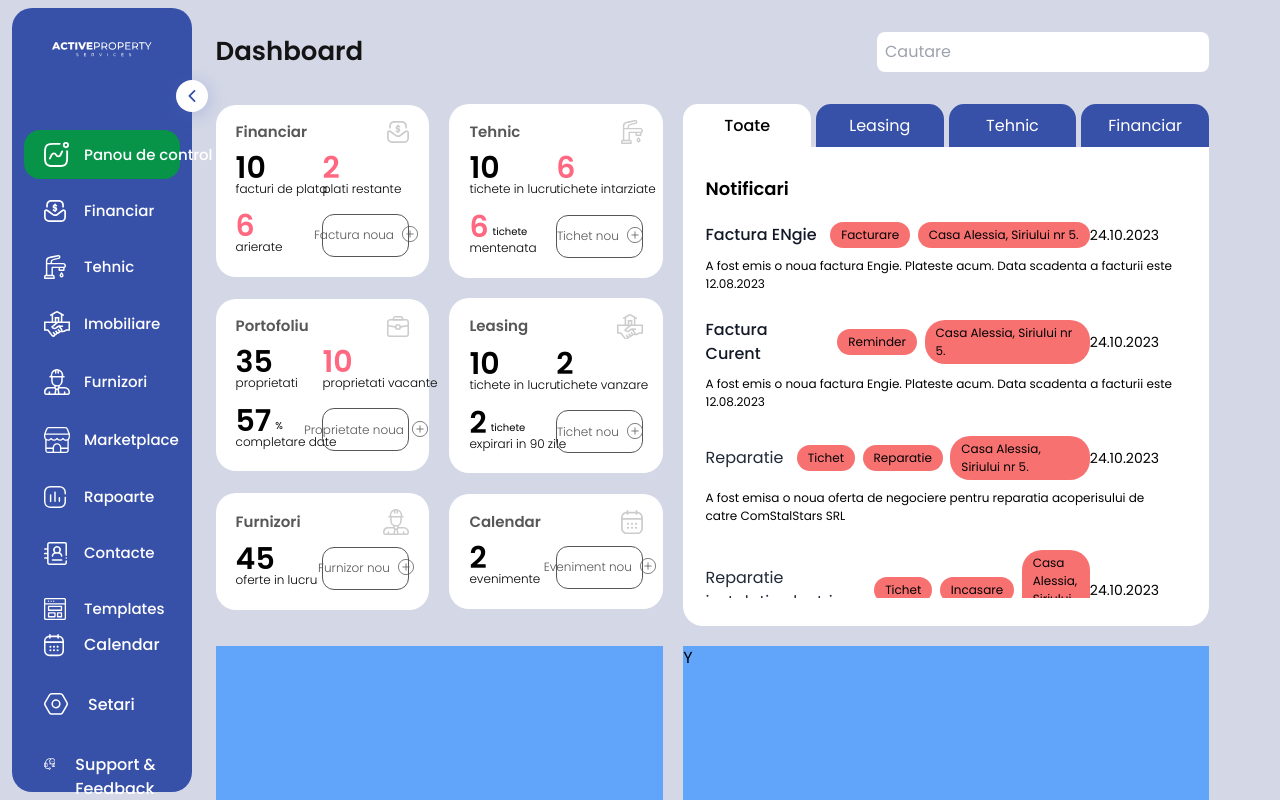
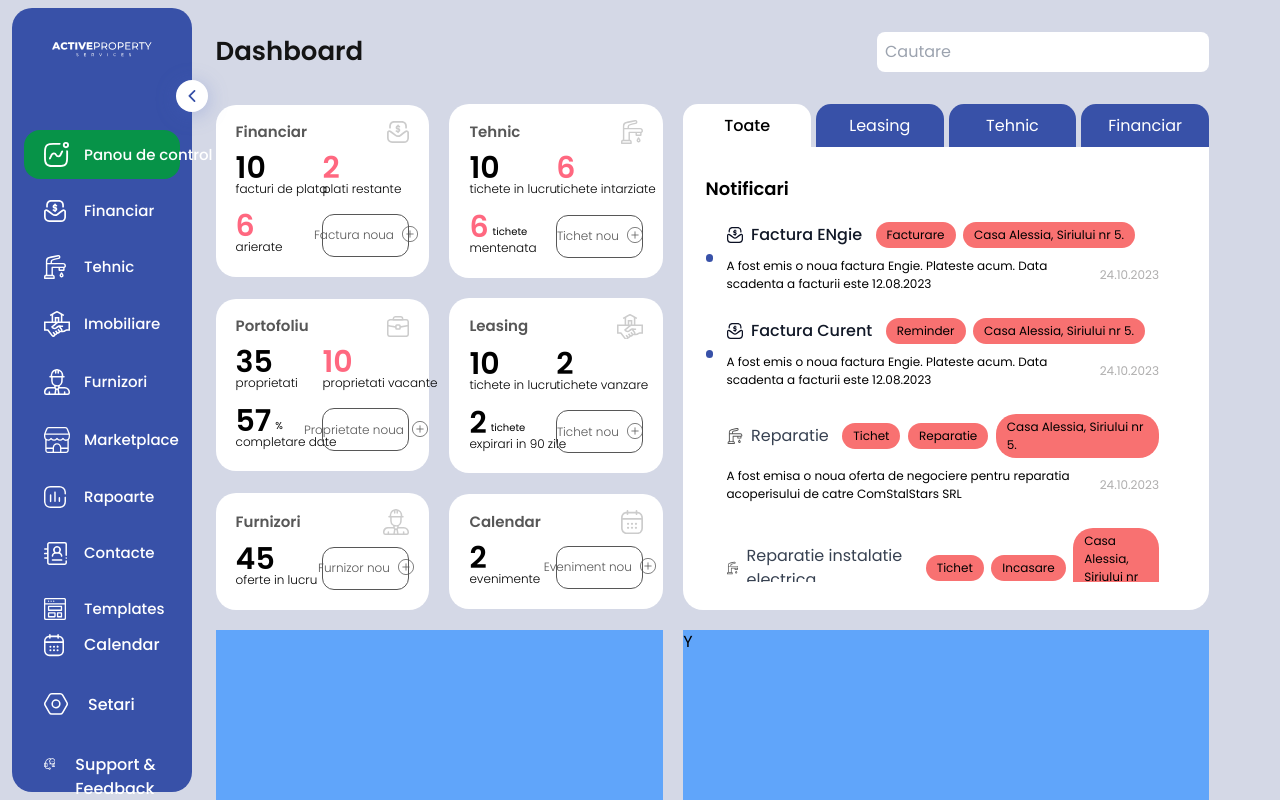
Before and after one commit to GeluHorotan/active-property-services, a Next.js app: page / in a window 1280 px wide. Shown: the top 800 px of the page. Built offline with nearby package versions, Linux system fonts and the light colour scheme.

Commit message:
refactor: change the position and jsx placement of date

```diff
--- a/components/Notifications.tsx
+++ b/components/Notifications.tsx
@@ -1,43 +1,68 @@
 import { FC } from 'react';
 import NotificationData from '@ro/NotificationData.json';
+import IconFinder from './svgs/icons/IconFinder';
 
 const Notifications: FC = () => {
   const { notifications } = NotificationData;
   return (
-    <div className=" row-span-1  col-span-7 h-full flex-col flex  ">
+    <div className="   col-span-7 h-full flex-col flex  ">
       {/* Header */}
       <div className="flex w-full gap-[5px]">
         <div className="w-[152px] h-[43px] bg-white rounded-t-[15px] flex items-center justify-center">
-          <h5 className="font-medium">Toate</h5>
+          <h5 className="font-medium leading-[25px]">Toate</h5>
         </div>
         <div className="w-[152px] h-[43px] bg-custom_blue-300 text-white rounded-t-[15px] flex items-center justify-center">
-          <h5 className="font-regular"> Leasing</h5>
+          <h5 className="font-regular  leading-[25px]"> Leasing</h5>
         </div>
         <div className="w-[152px] h-[43px] bg-custom_blue-300 text-white rounded-t-[15px] flex items-center justify-center">
-          <h5 className="font-regular">Tehnic</h5>
+          <h5 className="font-regular leading-[25px]">Tehnic</h5>
         </div>
         <div className="w-[152px] h-[43px] bg-custom_blue-300 text-white rounded-t-[15px] flex items-center justify-center">
-          <h5 className="font-regular">Financiar</h5>
+          <h5 className="font-regular leading-[25px]">Financiar</h5>
         </div>
       </div>
       {/* Body */}
-      <div className="w-full h-[479px]  flex flex-col gap-5 bg-white  rounded-b-4xl py-[28px] pl-[22.3px] pr-[30px]  ">
-        <h4 className="font-semibold text-semibold">Notificari</h4>
+      <div className="w-full h-[463px]  flex flex-col gap-5 bg-white  rounded-b-4xl py-[28px] pl-[22.3px] pr-[30px]  ">
+        <h4 className="font-semibold text-semibold leading-[27[x]">
+          Notificari
+        </h4>
         <div className="flex flex-col gap-[25px] h-full overflow-y-scroll  ">
           {notifications?.map((notification, i) => {
             return (
-              <div key={i} className="flex flex-col gap-[9px]">
-                <div className="flex items-center justify-between pr-5 ">
+              <div
+                className="gap-[13.3px] flex items-center w-full pr-5"
+                key={i}
+              >
+                <div
+                  className={`w-2 h-2 ${
+                    !notification.isRead ? 'bg-custom_blue-300' : 'bg-white'
+                  }  rounded-full`}
+                />
+
+                <div className="flex flex-col gap-[9px]  w-full">
+                  <div className="flex items-center    ">
                     <div className="gap-[13.5px] flex items-center">
+                      <div className="gap-[8.5px] flex items-center justify-center">
+                        <IconFinder
+                          name={notification.iconName}
+                          className={`${
+                            !notification.isRead
+                              ? 'fill-[#0B1023]'
+                              : 'fill-custom_gray-700'
+                          }`}
+                          size={16}
+                        />
                         <h5
                           className={`${
                             notification.isRead
-                          ? 'font-regular text-gray-800'
+                              ? 'font-regular text-gray-700'
                               : 'font-medium text-gray-900'
                           }  leading-6`}
                         >
                           {notification?.title}
                         </h5>
+                      </div>
+
                       <div className="flex gap-[7.5px] items-center">
                         {notification?.tags.map((tag, i) => {
                           return (
@@ -53,11 +78,16 @@ const Notifications: FC = () => {
                         })}
                       </div>
                     </div>
-                  <p>{notification.date}</p>
                   </div>
+                  <div className="flex items-center justify-between">
                     <p className="text-[12px] font-regular leading-[18px]">
                       {notification.desc}
                     </p>
+                    <p className="font-regular  text-[12px] leading-[18px] text-[#AFAEAE] ">
+                      {notification.date}
+                    </p>
+                  </div>
+                </div>
               </div>
             );
           })}
--- a/locale/ro/NotificationData.json
+++ b/locale/ro/NotificationData.json
@@ -12,7 +12,9 @@
           "name": "Casa Alessia, Siriului nr 5."
         }
       ],
-      "isRead": false
+      "isRead": false,
+      "category": "Financiar",
+      "iconName": "Money"
     },
     {
       "title": "Factura Curent",
@@ -27,7 +29,9 @@
         }
       ],
       "reminder": true,
-      "isRead": false
+      "isRead": false,
+      "category": "Financiar",
+      "iconName": "Money"
     },
     {
       "title": "Reparatie",
@@ -45,7 +49,9 @@
         }
       ],
 
-      "isRead": true
+      "isRead": true,
+      "category": "Tehnic",
+      "iconName": "Technical"
     },
     {
       "title": "Reparatie instalatie electrica",
@@ -63,7 +69,9 @@
         }
       ],
 
-      "isRead": true
+      "isRead": true,
+      "category": "Tehnic",
+      "iconName": "Technical"
     },
     {
       "title": "Facturare instalatie electrica",
@@ -79,7 +87,9 @@
         }
       ],
 
-      "isRead": true
+      "isRead": true,
+      "category": "Tehnic",
+      "iconName": "Technical"
     },
     {
       "title": "Reparatie",
@@ -96,7 +106,9 @@
         }
       ],
 
-      "isRead": true
+      "isRead": true,
+      "category": "Tehnic",
+      "iconName": "Technical"
     },
     {
       "title": "Reparatie instalatie electrica",
@@ -113,7 +125,9 @@
         }
       ],
 
-      "isRead": true
+      "isRead": true,
+      "category": "Tehnic",
+      "iconName": "Technical"
     },
     {
       "title": "Facturare instalatie electrica",
@@ -127,7 +141,9 @@
         }
       ],
 
-      "isRead": true
+      "isRead": true,
+      "category": "Tehnic",
+      "iconName": "Technical"
     },
     {
       "title": "Reparatie",
@@ -145,7 +161,9 @@
         }
       ],
 
-      "isRead": true
+      "isRead": true,
+      "category": "Tehnic",
+      "iconName": "Technical"
     },
     {
       "title": "Reparatie instalatie electrica",
@@ -159,7 +177,9 @@
         }
       ],
 
-      "isRead": true
+      "isRead": true,
+      "category": "Tehnic",
+      "iconName": "Technical"
     },
     {
       "title": "Facturare instalatie electrica",
@@ -173,7 +193,9 @@
         }
       ],
 
-      "isRead": true
+      "isRead": true,
+      "category": "Tehnic",
+      "iconName": "Technical"
     }
   ]
 }
```
Lines whose indentation alone changed are shown as unchanged.
